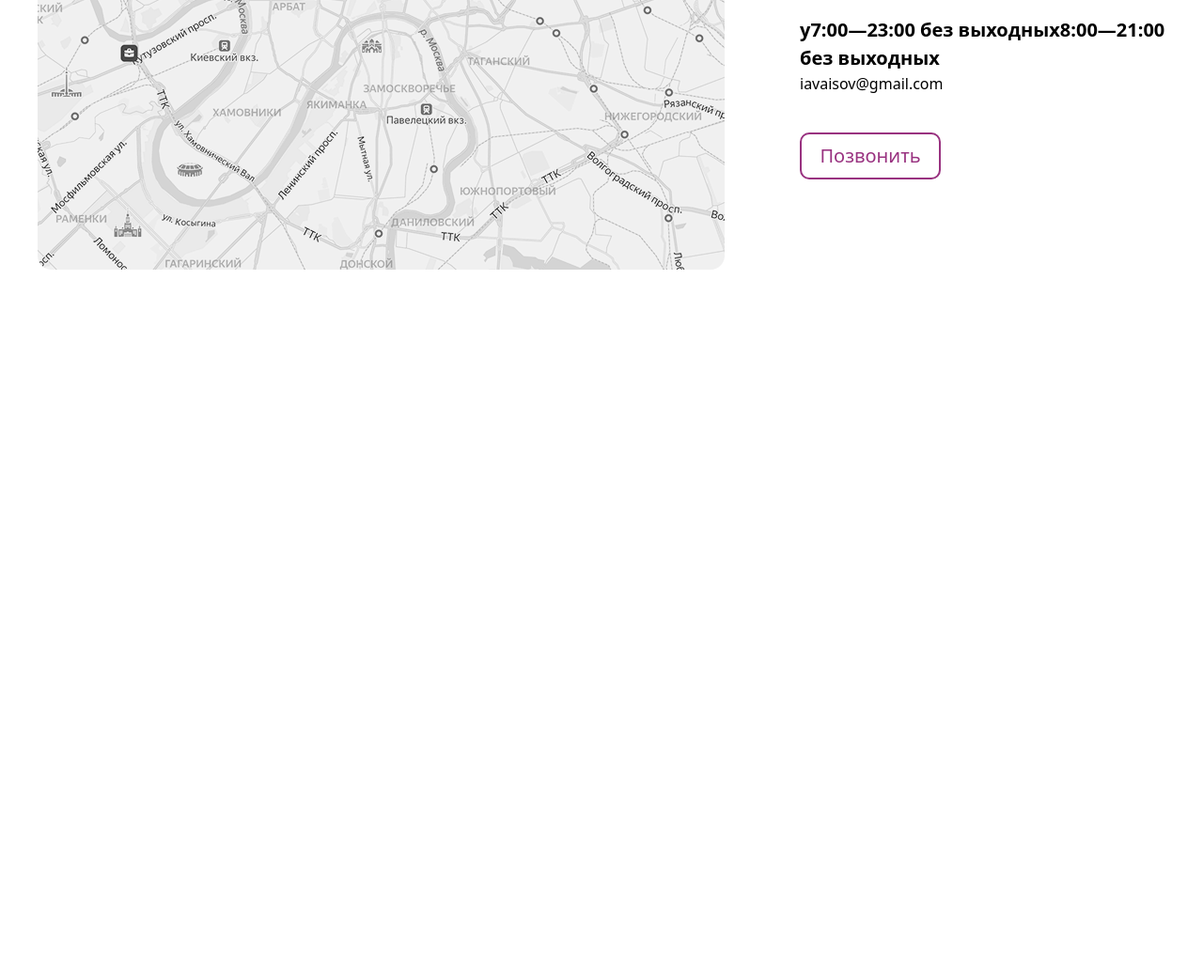
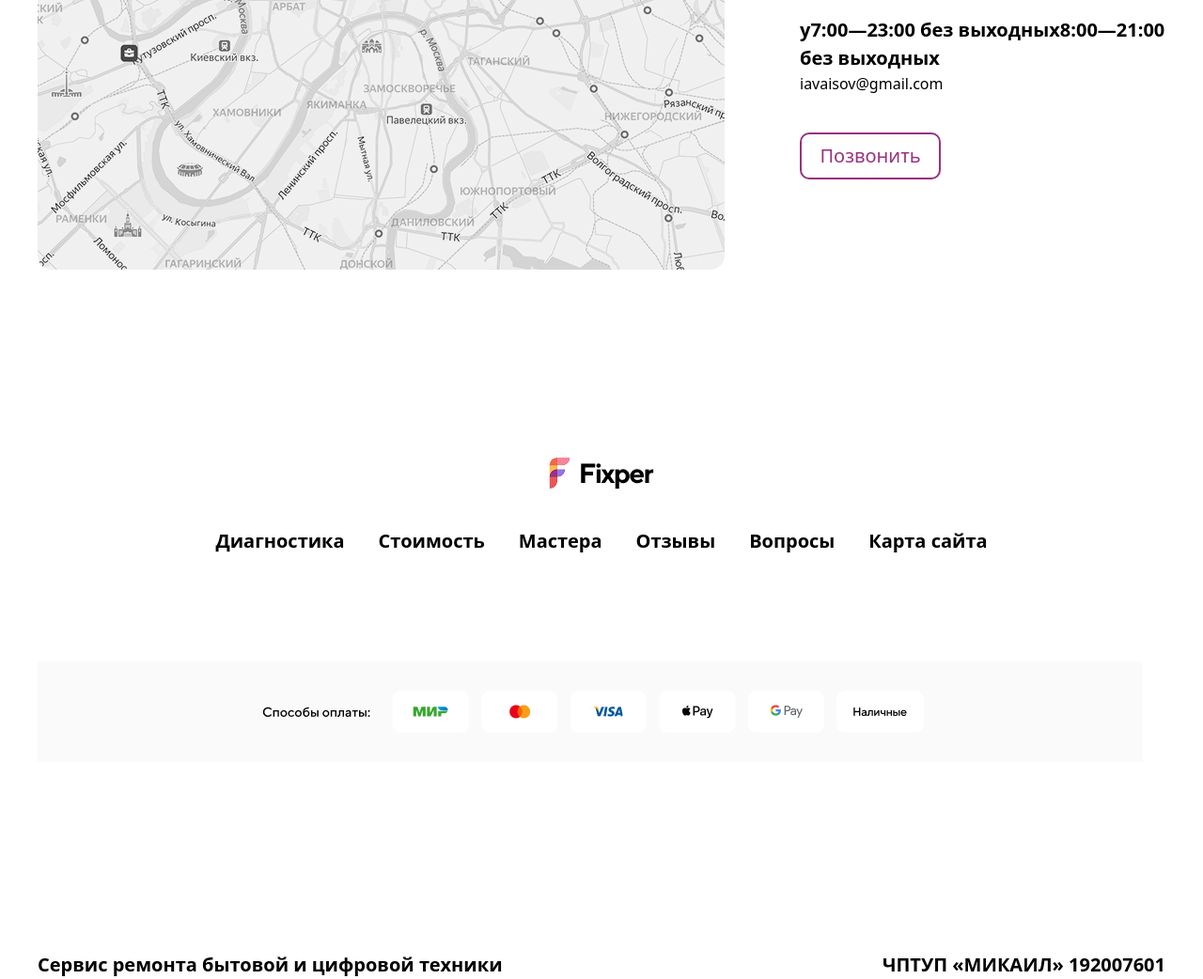
Before and after one commit to Ahmadjon04082009/brench, a website: page src/index.html in a window 1280 px wide. Shown: the part 5699-6741 px from the top of the page at 94% size. Before the commit the page ends 5986 px from the top, so only its background shows below. Drawn offline with nearby package versions, Linux system fonts and the light colour scheme; files that its build step writes are made by us from their sources.

Commit message:
futer projekt3

```diff
--- a/src/index.html
+++ b/src/index.html
@@ -406,6 +406,28 @@
 
         </div>
     </section>
+
+
+    <section class="max-w-300 m-auto justify-center mt-50">
+        <img class="max-w-300 m-auto justify-center" src="./лого (1).png" alt="">
+        <div class="lg:flex max-w-300 m-auto justify-center gap-9 mt-10 text-[40px] lg:text-[20px] font-[600] lg:text-start text-center">
+            <p>Диагностика</p>
+            <p>Стоимость</p>
+            <p>Мастера</p>
+            <p>Отзывы</p>
+            <p>Вопросы</p>
+            <p>Карта сайта</p>
+        </div>
+    </section>
+
+<section class="max-w-300 m-auto justify-center mt-28">
+    <img class="" src="./Снимок экрана 2025-12-26 150705.png" alt="">
+</section>
+
+<section class="flex max-w-300 m-auto justify-between mt-48">
+    <p class="text-[20px] font-[600]">Сервис ремонта бытовой и цифровой техники</p>
+    <p class="text-[20px] font-[600]">ЧПТУП «МИКАИЛ» 192007601</p>
+</section>
 </body>
 
 </html>
```
Also changed, not shown: src/Снимок экрана 2025-12-26 150705.png (added), src/лого (1).png (added).
